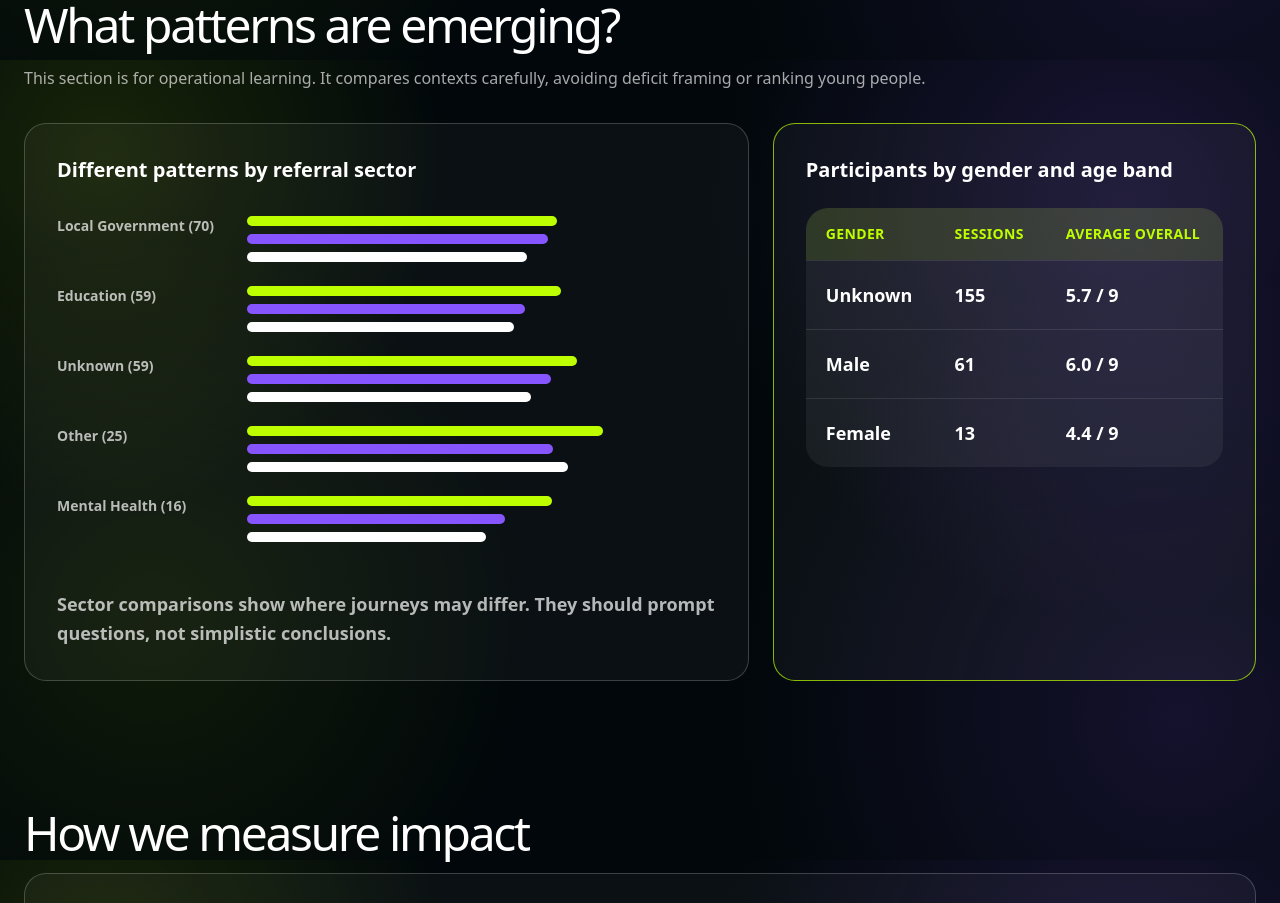
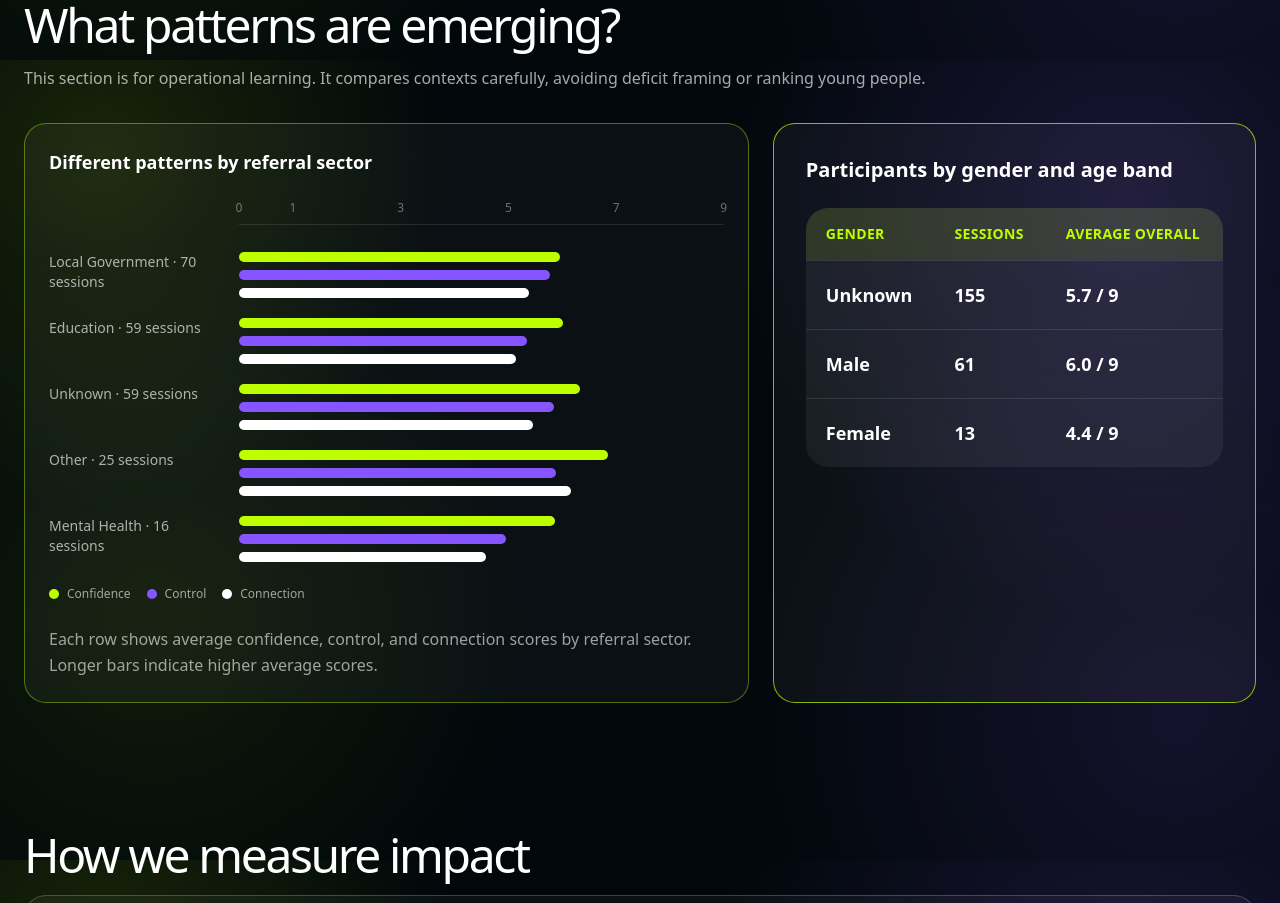
Before and after one commit to jessi88/noise-solution, a React (Vite) app: page / in a window 1280 px wide. Shown: the part 6340-7243 px from the top of the page. Built offline with nearby package versions, Linux system fonts and the light colour scheme; a web font is replaced by a local one.

Commit message:
Adjusted design of "Different patterns by referral sector".

```diff
--- a/src/components/charts/ProgrammeWaveform.tsx
+++ b/src/components/charts/ProgrammeWaveform.tsx
@@ -977,7 +977,7 @@ function OrbitalScore({
           </text>
         </svg>
 
-        <h3 className="text-center text-lg font-semibold sm:text-xl">
+        <h3 className="text-center text-base font-semibold sm:text-lg">
           {title}
         </h3>
       </SoundCard>
--- a/src/components/charts/SectorPatterns.tsx
+++ b/src/components/charts/SectorPatterns.tsx
@@ -1,4 +1,6 @@
 import * as d3 from "d3"
+import { useState } from "react"
+import { useInView } from "@/hooks/useInView"
 import type { DashboardDataRow } from "@/hooks/useDashboardData"
 
 type SectorPatternsProps = {
@@ -9,6 +11,14 @@ const mean = (values: Array<number | null | undefined>) =>
   d3.mean(values.filter((v): v is number => typeof v === "number")) ?? 0
 
 export default function SectorPatterns({ rows }: SectorPatternsProps) {
+  const { ref: viewRef, isInView } = useInView<HTMLDivElement>()
+  const [tooltip, setTooltip] = useState<{
+    x: number
+    y: number
+    label: string
+    color: string
+  } | null>(null)
+
   const data = Array.from(d3.group(rows, (d) => String(d.Sector || "Unknown")))
     .map(([sector, values]) => ({
       sector,
@@ -21,44 +31,134 @@ export default function SectorPatterns({ rows }: SectorPatternsProps) {
     .slice(0, 8)
 
   return (
-    <div className="rounded-3xl border border-white/20 bg-white/4 p-6 text-white sm:p-8">
-      <p className="text-xl font-black">
+    <div
+      ref={viewRef}
+      className="rounded-3xl border border-acid/40 bg-white/4 p-4 text-white sm:p-6"
+    >
+      <p className="text-base font-semibold sm:text-lg">
         Different patterns by referral sector
       </p>
 
-      <div className="mt-8 space-y-6">
-        {data.map((d) => (
+      <div className="relative mt-6 space-y-5">
+        <div className="mb-5 hidden md:grid md:grid-cols-[150px_1fr] md:gap-5 lg:grid-cols-[170px_1fr]">
+          <div />
+
+          <div className="relative h-8">
+            {[0, 1, 3, 5, 7, 9].map((tick) => (
+              <span
+                key={tick}
+                className="absolute top-0 -translate-x-1/2 text-xs font-medium text-white/40"
+                style={{ left: `${(tick / 9) * 100}%` }}
+              >
+                {tick}
+              </span>
+            ))}
+
+            <div className="absolute top-6 right-0 left-0 h-px bg-white/10" />
+          </div>
+        </div>
+        {data.map((d, index) => (
           <div
             key={d.sector}
-            className="space-y-3 md:grid md:grid-cols-[170px_1fr] md:gap-5 md:space-y-0"
+            className="space-y-3 md:grid md:grid-cols-[150px_1fr] md:gap-5 md:space-y-0 lg:grid-cols-[170px_1fr]"
           >
-            <p className="text-sm font-bold text-white/70">
-              {d.sector} ({d.n})
+            <p className="text-sm font-medium text-white/65">
+              {d.sector} · {d.n} sessions
             </p>
 
             <div className="space-y-2">
               <div
-                className="h-2.5 rounded-full bg-acid"
-                style={{ width: `${Math.max(4, (d.confidence / 9) * 100)}%` }}
+                className={
+                  isInView
+                    ? "sector-bar h-2.5 cursor-pointer rounded-full bg-acid hover:drop-shadow-[0_0_8px_rgba(190,255,0,0.8)]"
+                    : "h-2.5 cursor-pointer rounded-full bg-acid hover:drop-shadow-[0_0_8px_rgba(190,255,0,0.8)]"
+                }
+                style={{
+                  width: `${Math.max(4, (d.confidence / 9) * 100)}%`,
+                  animationDelay: `${index * 80}ms`,
+                }}
+                onMouseEnter={(e) =>
+                  setTooltip({
+                    x: e.clientX,
+                    y: e.clientY,
+                    label: `${d.sector} · confidence · ${d.confidence.toFixed(1)} / 9`,
+                    color: "var(--color-acid)",
+                  })
+                }
+                onMouseLeave={() => setTooltip(null)}
               />
 
               <div
-                className="h-2.5 rounded-full bg-violet"
+                className={
+                  isInView
+                    ? "sector-bar h-2.5 cursor-pointer rounded-full bg-violet hover:drop-shadow-[0_0_12px_rgba(167,139,250,1)]"
+                    : "h-2.5 cursor-pointer rounded-full bg-violet hover:drop-shadow-[0_0_12px_rgba(167,139,250,1)]"
+                }
                 style={{ width: `${Math.max(4, (d.control / 9) * 100)}%` }}
+                onMouseEnter={(e) =>
+                  setTooltip({
+                    x: e.clientX,
+                    y: e.clientY,
+                    label: `${d.sector} · control · ${d.control.toFixed(1)} / 9`,
+                    color: "var(--color-violet)",
+                  })
+                }
+                onMouseLeave={() => setTooltip(null)}
               />
 
               <div
-                className="h-2.5 rounded-full bg-white"
+                className={
+                  isInView
+                    ? "sector-bar h-2.5 cursor-pointer rounded-full bg-white hover:drop-shadow-[0_0_8px_rgba(255,255,255,0.7)]"
+                    : "h-2.5 cursor-pointer rounded-full bg-white hover:drop-shadow-[0_0_8px_rgba(255,255,255,0.7)]"
+                }
                 style={{ width: `${Math.max(4, (d.connection / 9) * 100)}%` }}
+                onMouseEnter={(e) =>
+                  setTooltip({
+                    x: e.clientX,
+                    y: e.clientY,
+                    label: `${d.sector} · connection · ${d.connection.toFixed(1)} / 9`,
+                    color: "var(--color-white)",
+                  })
+                }
+                onMouseLeave={() => setTooltip(null)}
               />
             </div>
           </div>
         ))}
+        {tooltip && (
+          <div
+            className="pointer-events-none fixed z-50 rounded-xl border border-white/15 bg-black/95 px-3 py-2 text-xs font-semibold whitespace-nowrap shadow-2xl"
+            style={{
+              left: tooltip.x + 12,
+              top: tooltip.y - 12,
+              color: tooltip.color,
+            }}
+          >
+            {tooltip.label}
+          </div>
+        )}
       </div>
 
-      <p className="mt-12 text-lg leading-relaxed font-bold text-white/70">
-        Sector comparisons show where journeys may differ. They should prompt
-        questions, not simplistic conclusions.
+      <div className="mt-6 flex flex-wrap gap-4 text-xs font-medium text-white/60">
+        <span className="flex items-center gap-2">
+          <i className="h-2.5 w-2.5 rounded-full bg-acid" />
+          Confidence
+        </span>
+
+        <span className="flex items-center gap-2">
+          <i className="h-2.5 w-2.5 rounded-full bg-violet" />
+          Control
+        </span>
+
+        <span className="flex items-center gap-2">
+          <i className="h-2.5 w-2.5 rounded-full bg-white" />
+          Connection
+        </span>
+      </div>
+      <p className="mt-6 text-sm leading-relaxed font-medium text-white/60 sm:text-base">
+        Each row shows average confidence, control, and connection scores by
+        referral sector. Longer bars indicate higher average scores.
       </p>
     </div>
   )
--- a/src/index.css
+++ b/src/index.css
@@ -344,6 +344,23 @@ svg:has(.journey-dot[data-series="connection"]:hover)
   }
 }
 
+.sector-bar {
+  transform-origin: left center;
+  animation: sector-bar-grow 700ms ease-out both;
+}
+
+@keyframes sector-bar-grow {
+  from {
+    transform: scaleX(0);
+    opacity: 0.2;
+  }
+
+  to {
+    transform: scaleX(1);
+    opacity: 1;
+  }
+}
+
 /* =========================================================
    ACCESSIBILITY
 ========================================================= */
```
